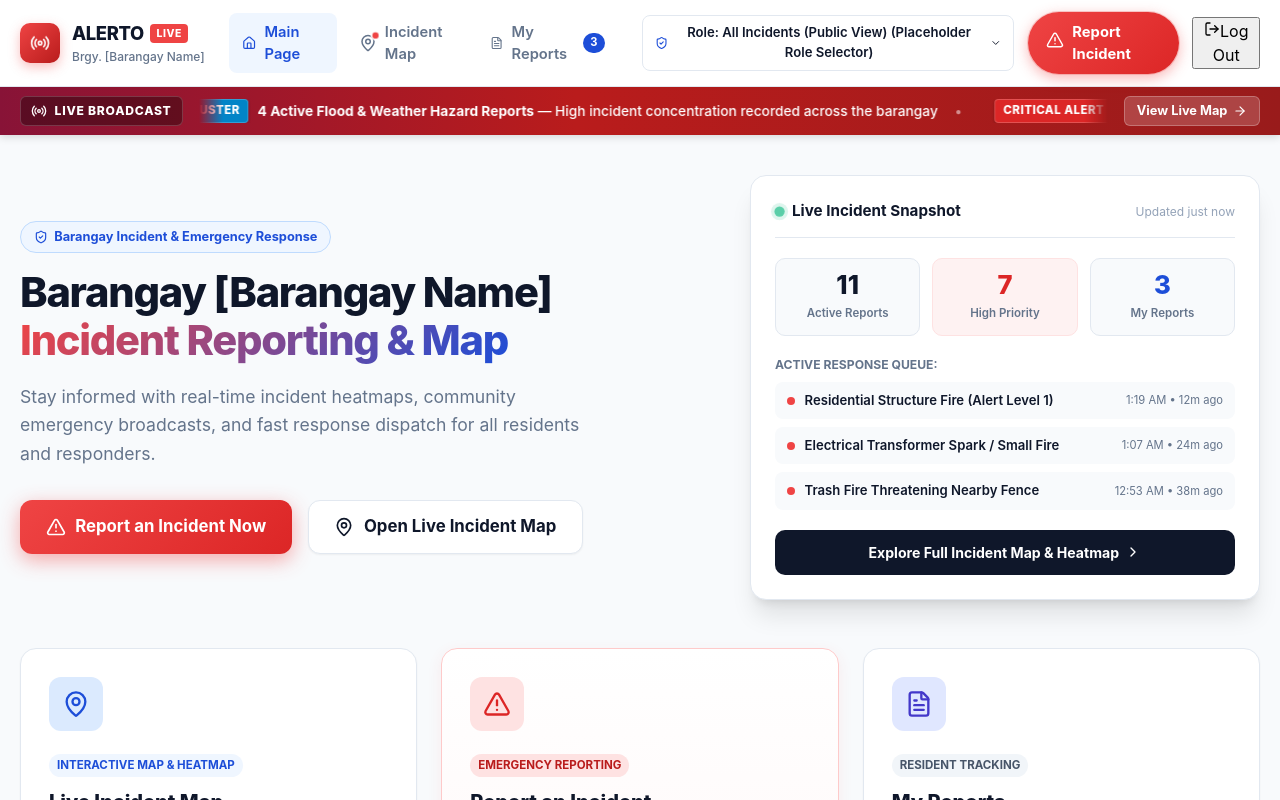
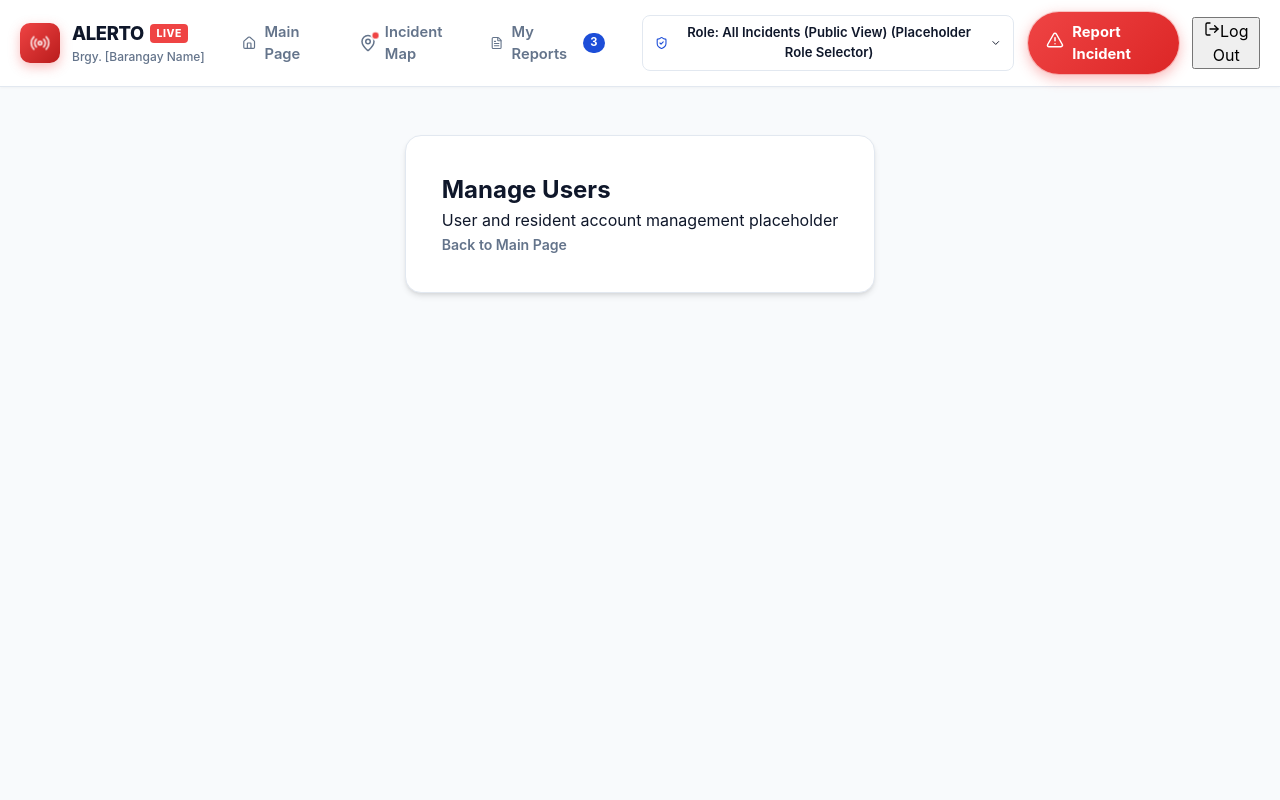
Before and after one commit to jeremyponcedeguzman/Alerto--Barangay-Incident-Reporting-and-Announcement-System-Frontend, a React (Vite) app: page /manage-users in a window 1280 px wide. Before the commit this address led to /. Shown: the top 800 px of the page. Built offline with nearby package versions, Linux system fonts and the light colour scheme.

Commit message:
feat: add placeholder page for managing users

```diff
--- a/src/App.jsx
+++ b/src/App.jsx
@@ -12,6 +12,7 @@ import Login from "./pages/Login";
 import AddStaff from "./pages/AddStaff";
 import AuditLogs from "./pages/AuditLogs";
 import ChangePassword from "./pages/ChangePassword";
+import ManageUsers from "./pages/ManageUsers";
 
 export default function App() {
   return (
@@ -34,6 +35,8 @@ export default function App() {
             <Route path="/add-staff" element={<AddStaff />} />
             <Route path="/audit-logs" element={<AuditLogs />} />
             <Route path="/change-password" element={<ChangePassword />} />
+            <Route path="/manage-users" element={<ManageUsers />} />
+            <Route path="/users" element={<Navigate to="/manage-users" replace />} />
 
             {/* Fallback */}
             <Route path="*" element={<Navigate to="/" replace />} />
--- /dev/null
+++ b/src/pages/ManageUsers.jsx
@@ -0,0 +1,14 @@
+import React from "react";
+import { Link } from "react-router-dom";
+
+export default function ManageUsers() {
+  return (
+    <div className="standard-page-container">
+      <div className="standard-card">
+        <h2 className="card-title">Manage Users</h2>
+        <p className="card-subtitle">User and resident account management placeholder</p>
+        <Link to="/" className="btn-back-link">Back to Main Page</Link>
+      </div>
+    </div>
+  );
+}
```
